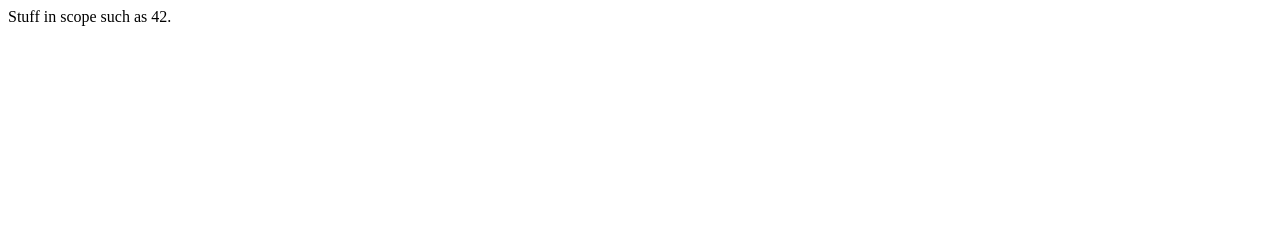
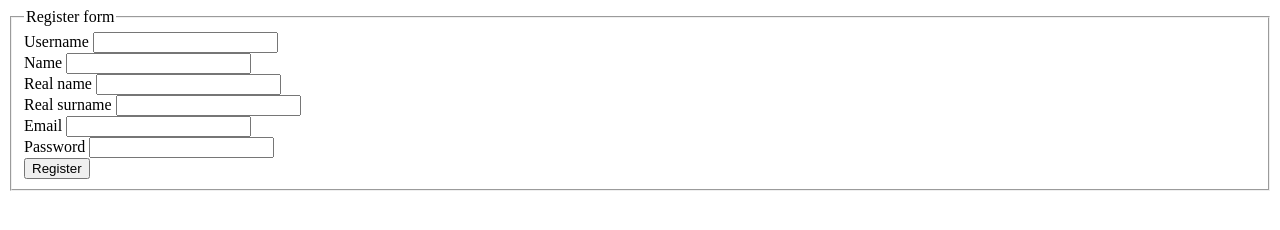
Before and after one commit to OpenObservatory/ooni-adina15, a website: page client/index.html in a window 1280 px wide. Drawn offline with nearby package versions, Linux system fonts and the light colour scheme; some packages are replaced by stand-ins of ours.

Commit message:
Allow to register, basic form

```diff
--- a/client/index.html
+++ b/client/index.html
@@ -12,9 +12,49 @@
 </head>
 <body>
 
-  <div ng-controller="adinaController">
-   Stuff in scope such as {{value}}.
-  </div>
+<!-- Register form -->
+<section>
+  <form ng-submit="submit()" ng-controller="RegisterController">
+    <fieldset>
+      <legend>Register form</legend>
+
+      <div>
+        <label>Username</label>
+        <input type="text" ng-model="oonitarian.username">
+      </div>
+
+      <div>
+        <label>Name</label>
+        <input type="text" ng-model="oonitarian.name">
+      </div>
+
+      <div>
+        <label>Real name</label>
+        <input type="text" ng-model="oonitarian.real_name">
+      </div>
+
+      <div>
+        <label>Real surname</label>
+        <input type="text" ng-model="oonitarian.real_surname">
+      </div>
+
+      <div>
+        <label>Email</label>
+        <input type="text" ng-model="oonitarian.email">
+      </div>
+
+      <div>
+        <label>Password</label>
+        <input type="password" ng-model="oonitarian.password">
+      </div>
+
+      <div>
+        <button>Register</button>
+      </div>
+
+    </fieldset>
+  </form>
+<section>
 
   <script src="bower_components/angular/angular.js"></script>
   <script src="bower_components/angular-resource/angular-resource.js"></script>
--- a/client/js/adina15.js
+++ b/client/js/adina15.js
@@ -8,6 +8,24 @@ angular
     LoopBackResourceProvider.setUrlBase("http://127.0.0.1:3000/api");
   }])
 
-  .controller('adinaController', ['$scope', function ($scope) {
-    $scope.value = 42;
+  .controller("RegisterController", ["$scope", "Oonitarian", function (
+        $scope, Oonitarian) {
+    // TODO: add more fields here
+    $scope.oonitarian = {
+      username: "",
+      name: "",
+      real_name: "",
+      real_surname: "",
+      email: "",
+      password: ""
+    };
+    $scope.submit = function () {
+      Oonitarian
+        .create($scope.oonitarian)
+        .$promise
+        .then(function (response) {
+          // TODO: once one is registered, allow to edit
+          console.log(response);
+        })
+    };
   }]);
```
